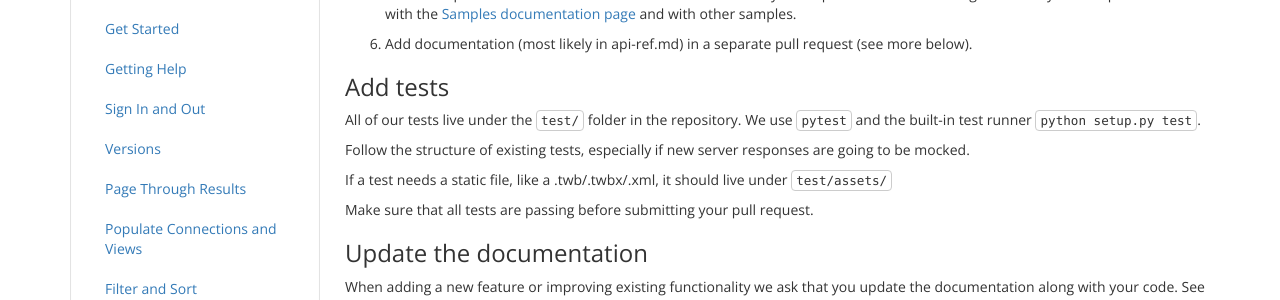
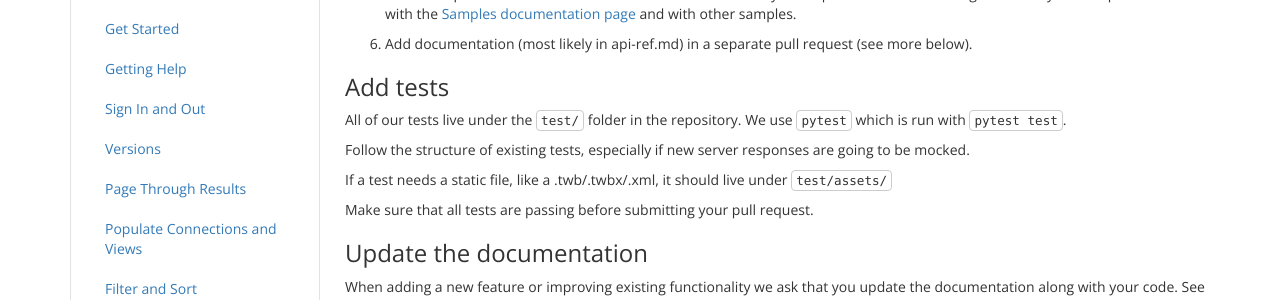
Before and after one commit to tableau/server-client-python, a Jekyll site: the page built from docs/dev-guide.md, in a window 1280 px wide and 900 px high, scrolled down 2109 px. Shown: the part 150-450 px from the top of the window. Built offline with Jekyll 4.4.1, drawn with Linux system fonts in a browser that asks for light colours; emoji names are drawn with the system emoji font; comment, search, counter and statistics services are not loaded.

Commit message:
Update obsolete method of running tests

```diff
--- a/docs/dev-guide.md
+++ b/docs/dev-guide.md
@@ -145,7 +145,7 @@ depending on how and where git is installed on your system, for example:
 ### Add tests
 
 All of our tests live under the `test/` folder in the repository. We use
-`pytest` and the built-in test runner `python setup.py test`.
+`pytest` which is run with `pytest test`.
 
 Follow the structure of existing tests, especially if new server responses
 are going to be mocked.
```
